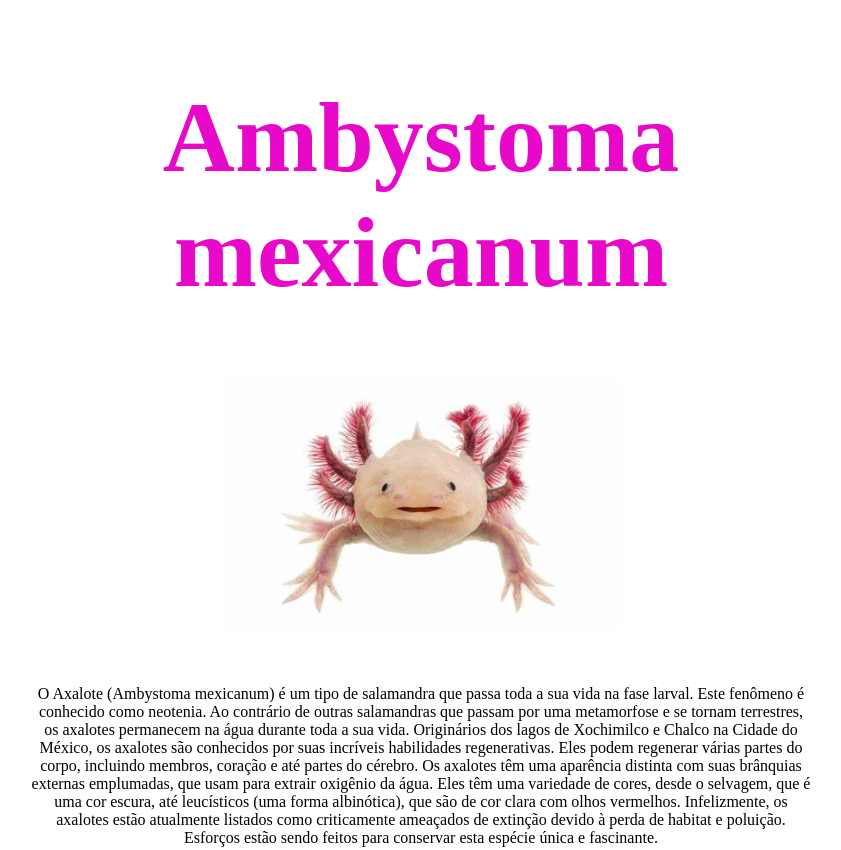
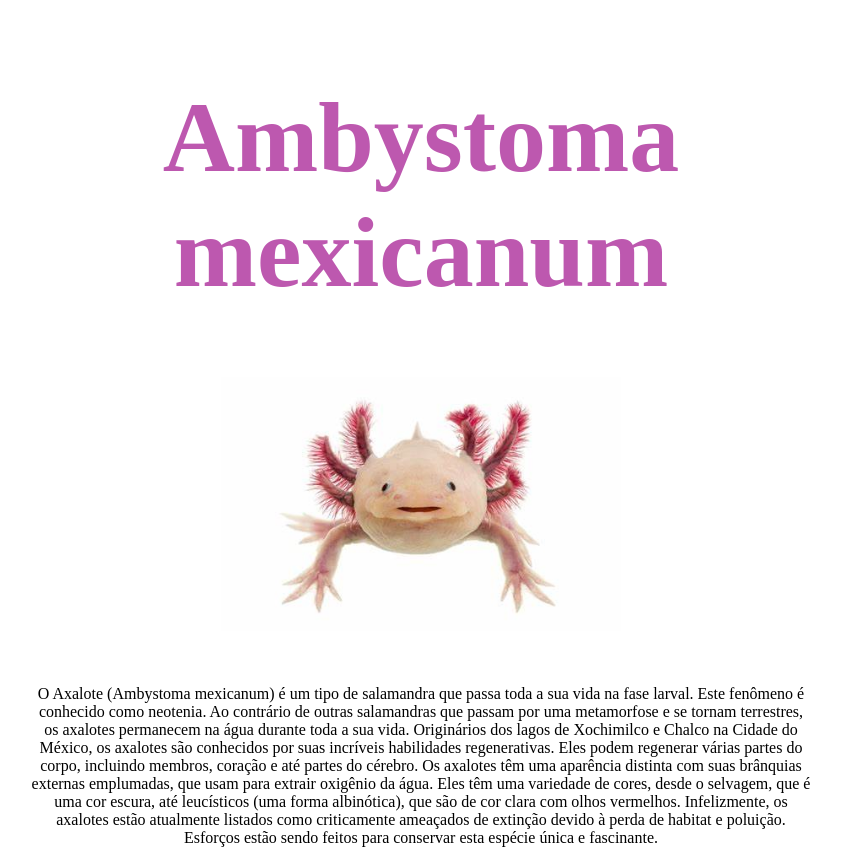
Before and after one commit to nathanaelreis/Axalote, a plain HTML site: page index.html in a window 1280 px wide. Shown: the top 850 px of the page, without its empty margins (219-1060 px from the left). Drawn offline with Linux system fonts and the light colour scheme.

Commit message:
mudar ton de cor
tom mudado de : rgb(232, 8, 202)
para : rgb(189, 88, 175)

```diff
--- a/index.html
+++ b/index.html
@@ -6,7 +6,7 @@
     <title>Axalote</title>
 </head>
 <body style="text-align: center; margin: 80px 200px;">
-    <h1 style="color: rgb(232, 8, 202); font-size: 100px;">Ambystoma mexicanum</h1>
+    <h1 style="color: rgb(189, 88, 175); font-size: 100px;">Ambystoma mexicanum</h1>
     <img src="./img/axalote.jpeg" alt="Axalot imagem" width="400px">
     <p style="margin: 50px;">O Axalote (Ambystoma mexicanum) é um tipo de salamandra que passa toda a sua vida na fase larval. Este fenômeno é conhecido como neotenia. Ao contrário de outras salamandras que passam por uma metamorfose e se tornam terrestres, os axalotes permanecem na água durante toda a sua vida.
         Originários dos lagos de Xochimilco e Chalco na Cidade do México, os axalotes são conhecidos por suas incríveis habilidades regenerativas. Eles podem regenerar várias partes do corpo, incluindo membros, coração e até partes do cérebro.
```
